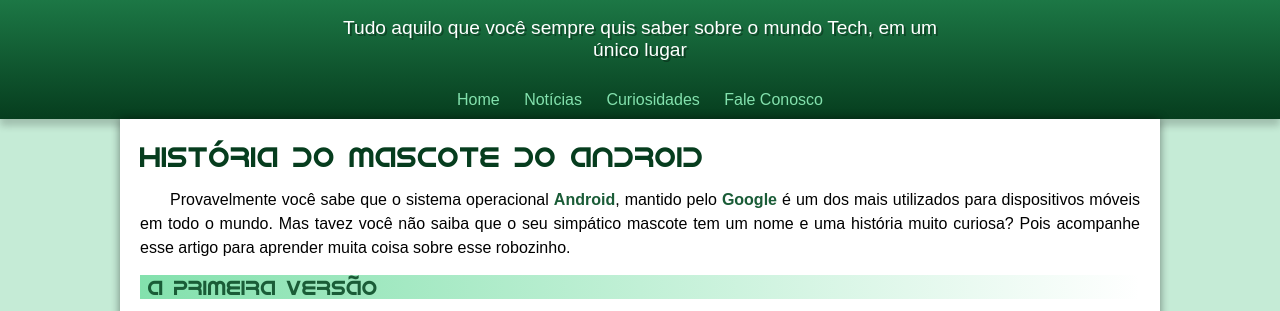
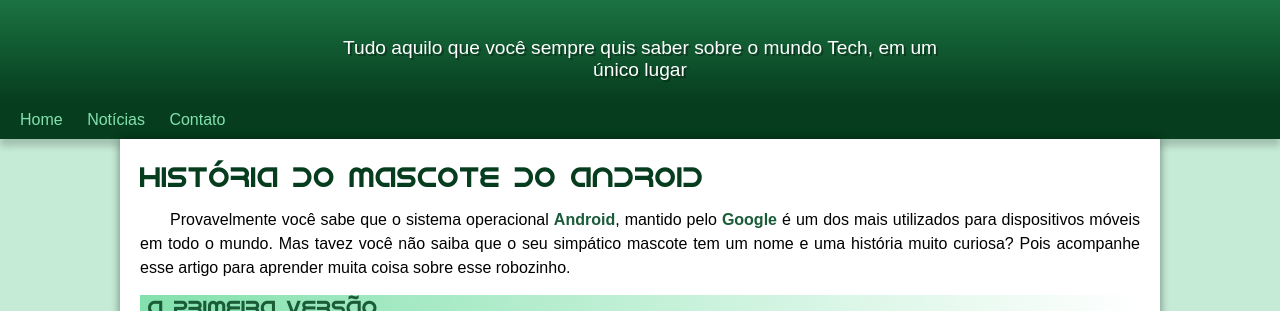
Before and after one commit to jaquelinerebello/projeto-android, a plain HTML site: page index.html in a window 1280 px wide. Shown: the part 100-411 px from the top of the page. Drawn offline with Linux system fonts and the light colour scheme.

Commit message:
problema de padding corrigido

```diff
--- a/index.html
+++ b/index.html
@@ -11,15 +11,12 @@
     <header>
         <h1>Curiosidades de Tecnologia</h1>
         <p>Tudo aquilo que você sempre quis saber sobre o mundo Tech, em um único lugar</p>
+    </header>
     <nav>
         <a href="#">Home</a>
         <a href="#">Notícias</a>
-        <a href="#">Curiosidades</a>
-        <a href="#">Fale Conosco</a>
+        <a href="#">Contato</a>
     </nav>
-
-    </header>
-
     <main>
         <article>
             <h1>História do Mascote do Android</h1>
--- a/style/style.css
+++ b/style/style.css
@@ -77,13 +77,14 @@ header > p {
     padding-right: 10px;
     padding-left: 10px;
     margin: auto;
-    margin-bottom: 20px;
+    padding: 20px;
     text-shadow: 2px 2px 0px rgba(0, 0, 0, 0.316);
 }
 
 nav {
     padding: 10px;
     box-shadow: 0px 7px 7px rgba(0, 0, 0, 0.184);
+    background-color: var(--cor5);
 }
 
 nav > a {
```
